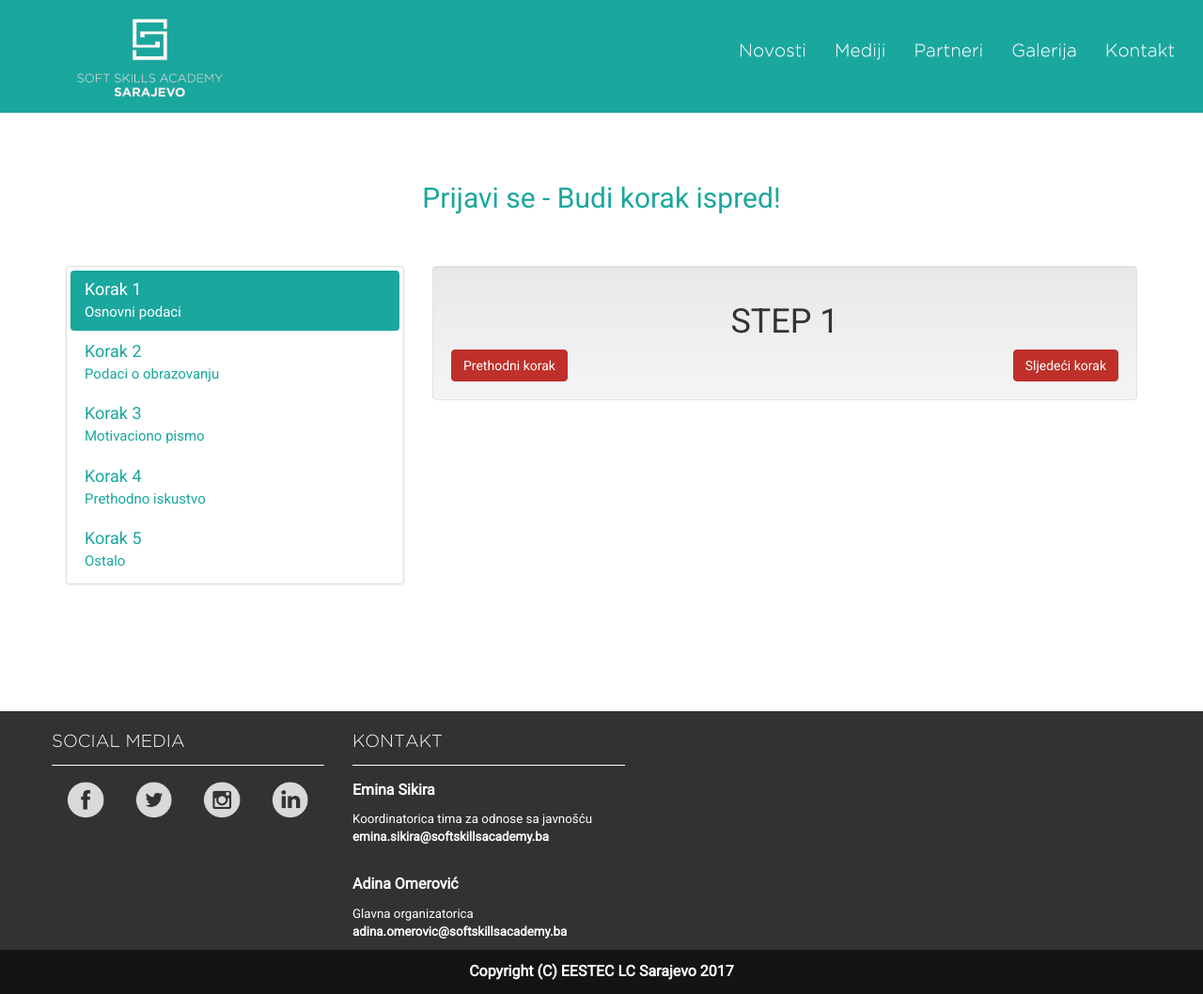
After one commit to oljubuncic1/ssa17, a PHP site: page /prijava.php in a window 1280 px wide. The commit adds this page. Shown: the whole page at 94% size. Run offline with PHP 8.4, Linux system fonts and the light colour scheme; some libraries are stand-ins or nearby versions.

Commit message:
Pocetni dizajn forme za prijave

```diff
--- /dev/null
+++ b/css/prijava.css
@@ -0,0 +1,39 @@
+@import url(https://fonts.googleapis.com/css?family=Roboto);
+
+
+.naslov
+{
+	text-align: center;
+	font-family: 'Roboto';
+	color: #1AA79E;
+	font-size: 30px;
+	margin-top: 70px;
+	margin-bottom: 50px;
+}
+
+.prethodni, .sljedeci
+{
+	background-color: #bf302a;
+	border-color: #bf302a;
+	color: white;
+}
+
+.prethodni:hover, .sljedeci:hover
+{
+	color: white;
+}
+
+.koraci .active .korak, .koraci .active .korak:hover, .koraci .active .korak:focus
+{
+	background-color: #1AA79E;
+}
+
+.tekstKoraka
+{
+	color: #1AA79E;
+}
+
+.koraci .active .korak .tekstKoraka
+{
+	color: white !important;
+}
--- a/css/style.css
+++ b/css/style.css
@@ -253,7 +253,7 @@ html {
 
 .navbarList2
 {
-     margin-bottom: 20px !important;
+     margin-bottom: 25px !important;
 }
 
 
--- /dev/null
+++ b/js/prijava.js
@@ -0,0 +1,28 @@
+
+// Activate Next Step
+
+$(document).ready(function() {
+
+    var navListItems = $('ul.setup-panel li a'),
+        allWells = $('.setup-content');
+
+    allWells.hide();
+
+    navListItems.click(function(e)
+    {
+        e.preventDefault();
+        var $target = $($(this).attr('href')),
+            $item = $(this).closest('li');
+
+        if (!$item.hasClass('disabled')) {
+            navListItems.closest('li').removeClass('active');
+            $item.addClass('active');
+            allWells.hide();
+            $target.show();
+        }
+    });
+
+    $('ul.setup-panel li.active a').trigger('click');
+
+
+});
--- a/partials/mainNavbar2.html
+++ b/partials/mainNavbar2.html
@@ -12,14 +12,14 @@
                     <a class="navbar-brand" href="./"><img class="logo-img img-responsive" src="./img/whiteLogo1.png" /></a>
                 </div>
                 <div class="collapse navbar-collapse navbarList2" id="navbarCollapse">
-                    <ul class=" navbar-nav nav navbar-right navbarList ">
+                    <ul class=" navbar-nav nav navbar-right navbarList navbarList2 ">
 
 
                         <li><a href="#">Novosti</a></li>
                         <li><a href="#">Mediji</a></li>
                         <li><a href="#"> Partneri</a></li>
                         <li><a href="#">Galerija</a></li>
-                        <li><a href="#">Kontakt</a></li>
+                        <li><a href="./kontakt.php">Kontakt</a></li>
 
 
                     </ul>
--- /dev/null
+++ b/prijava.php
@@ -0,0 +1,187 @@
+<!DOCTYPE html>
+<html>
+
+<head>
+    <meta charset="utf-8">
+        <meta name="viewport" content="width=device-width,initial-scale=1">
+
+    <title>Soft Skills Academy Sarajevo '17</title>
+
+     <script src="https://ajax.googleapis.com/ajax/libs/jquery/3.1.1/jquery.min.js">
+    </script>
+
+
+    <link rel="stylesheet" href="bootstrap/css/bootstrap-theme.min.css">
+    <link rel="stylesheet" href="bootstrap/css/bootstrap-theme.css">
+    <link rel="stylesheet" href="bootstrap/css/bootstrap.css">
+    <link rel="stylesheet" href="css/style.css">
+    <link rel="stylesheet" href="css/kontakt.css">
+    <link rel="stylesheet" href="css/prijava.css">
+
+     <script src="bootstrap/js/bootstrap.min.js"></script>
+    <script src="bootstrap/js/bootstrap.js"></script>
+    <script src="js/prijava.js"></script>
+
+</head>
+
+<body>
+
+<?php include 'partials/mainNavbar2.html'; ?>
+
+
+    <div class="container">
+        <div class="row">
+            <div class="col-xs-12">
+                <p class="naslov">Prijavi se - Budi korak ispred!</p>
+            </div>
+        </div>
+        <div class="row form-group">
+            <div class="col-xs-12 col-md-4">
+                <ul class="nav nav-pills nav-stacked  thumbnail setup-panel koraci">
+                    <li class="active"><a class="korak" href="#step-1">
+                        <h4 class="list-group-item-heading tekstKoraka">Korak 1</h4>
+                        <p class="list-group-item-text tekstKoraka">Osnovni podaci</p>
+                    </a></li>
+                    <li ><a class="korak" href="#step-2">
+                        <h4 class="list-group-item-heading tekstKoraka">Korak 2</h4>
+                        <p class="list-group-item-text tekstKoraka">Podaci o obrazovanju</p>
+                    </a></li>
+                    <li ><a class="korak" href="#step-3">
+                        <h4 class="list-group-item-heading tekstKoraka">Korak 3</h4>
+                        <p class="list-group-item-text tekstKoraka">Motivaciono pismo</p>
+                    </a></li>
+                    <li><a class="korak" href="#step-4">
+                        <h4 class="list-group-item-heading tekstKoraka">Korak 4</h4>
+                        <p class="list-group-item-text tekstKoraka">Prethodno iskustvo</p>
+                    </a></li>
+                    <li ><a class="korak" href="#step-5">
+                        <h4 class="list-group-item-heading tekstKoraka">Korak 5</h4>
+                        <p class="list-group-item-text tekstKoraka">Ostalo</p>
+                    </a></li>
+                </ul>
+            </div>
+            <div class="col-xs-12 col-md-8">
+            <form>
+
+    <div class="setup-content" id="step-1">
+            <div class="col-xs-12 well text-center">
+                <h1> STEP 1</h1>
+
+<!-- <form> -->
+
+
+        <a id="prethodni" class="btn pull-left sljedeci">Prethodni korak</a><a id='sljedeci' class="btn prethodni pull-right">Sljedeći korak</a>
+
+
+<!-- </form> -->
+
+            </div>
+
+    </div>
+
+</form>
+
+
+
+            <form>
+
+    <div  class="setup-content" id="step-2">
+            <div class="col-xs-12 well text-center">
+                <h1> STEP 2</h1>
+
+<!-- <form> -->
+
+
+        <a id="prethodni" class="btn pull-left sljedeci">Prethodni korak</a><a id='sljedeci' class="btn prethodni pull-right">Sljedeći korak</a>
+
+
+<!-- </form> -->
+
+            </div>
+
+    </div>
+
+</form>
+
+
+
+            <form>
+
+    <div  class="setup-content" id="step-3">
+            <div class="col-xs-12 well text-center">
+                <h1> STEP 3</h1>
+
+<!-- <form> -->
+
+
+        <a id="prethodni" class="btn pull-left sljedeci">Prethodni korak</a><a id='sljedeci' class="btn prethodni pull-right">Sljedeći korak</a>
+
+
+<!-- </form> -->
+
+            </div>
+
+    </div>
+
+</form>
+
+
+
+            <form>
+
+    <div  class="setup-content" id="step-4">
+            <div class="col-xs-12 well text-center">
+                <h1> STEP 4</h1>
+
+<!-- <form> -->
+
+
+        <a id="prethodni" class="btn pull-left sljedeci">Prethodni korak</a><a id='sljedeci' class="btn prethodni pull-right">Sljedeći korak</a>
+
+
+<!-- </form> -->
+
+            </div>
+
+    </div>
+
+</form>
+
+
+
+            <form>
+
+    <div  class="setup-content" id="step-5">
+            <div class="col-xs-12 well text-center">
+                <h1> STEP 5</h1>
+
+<!-- <form> -->
+
+
+
+        <a id="prethodni" class="btn pull-left sljedeci">Prethodni korak</a><a id='sljedeci' class="btn prethodni pull-right">Sljedeći korak</a>
+
+
+<!-- </form> -->
+
+            </div>
+
+    </div>
+
+</form>
+
+</div>
+        </div>
+    </div>
+
+
+
+
+
+
+<?php include 'partials/footer.html'; ?>
+
+
+</body>
+
+</html>
```
